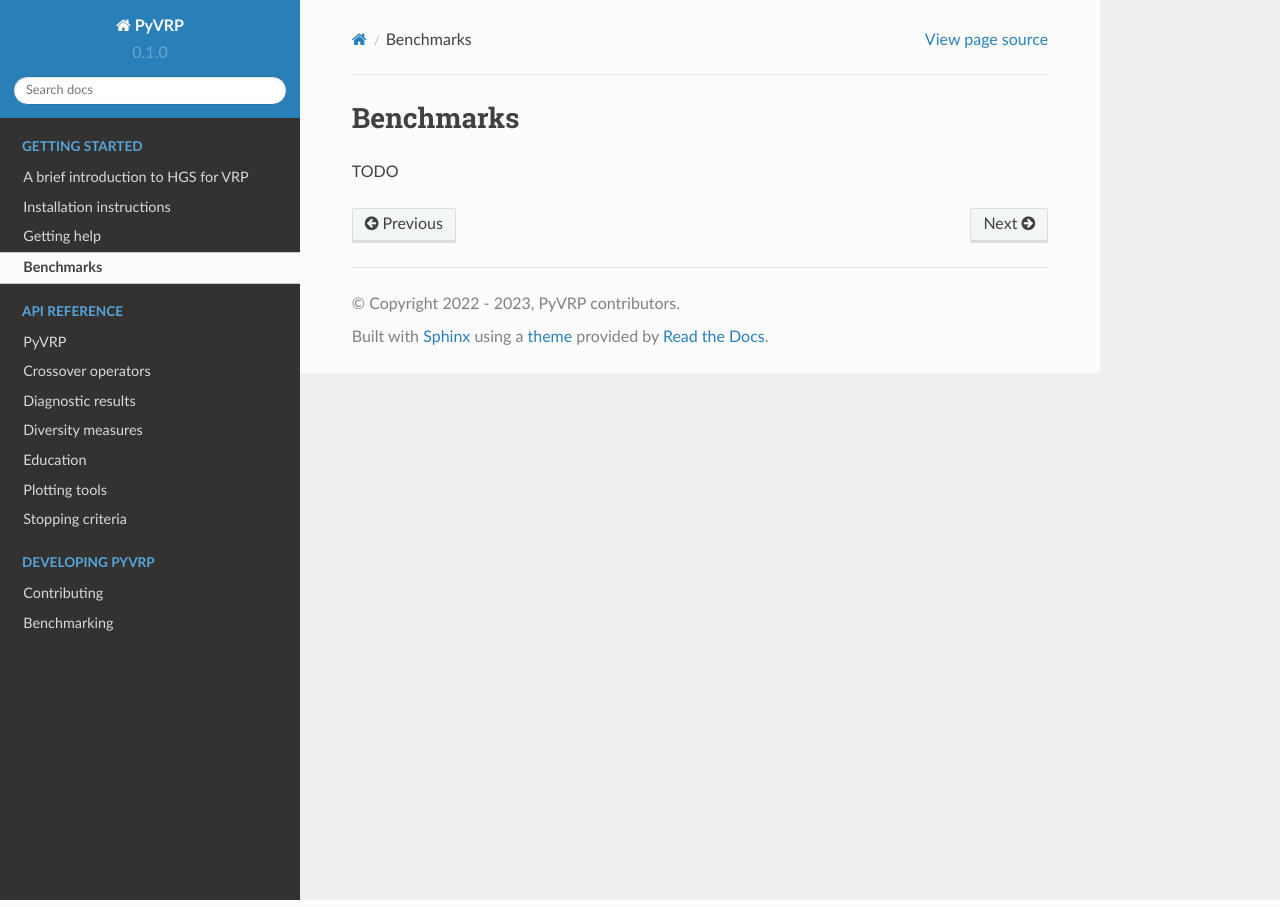
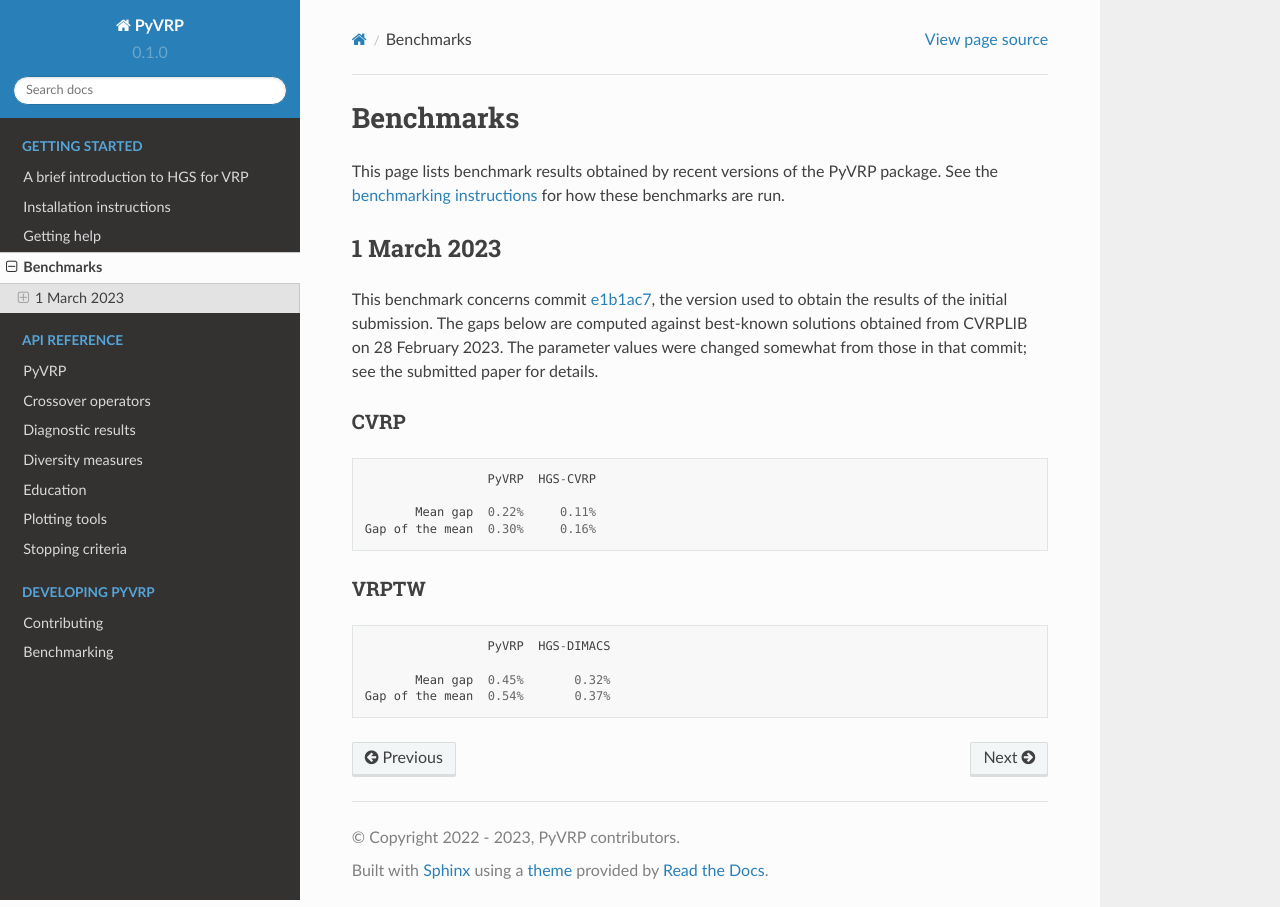
Before and after one commit to PyVRP/PyVRP, a Sphinx documentation site: the page built from docs/source/setup/benchmarks.rst, in a window 1280 px wide. Built offline with Sphinx 7.4.7 and the Read the Docs theme 2.0.0, drawn with Linux system fonts in a browser that asks for light colours; pages that are not in the unit, such as notebooks, are missing from menus.

Commit message:
Add benchmark results page to docs

```diff
--- a/docs/source/index.rst
+++ b/docs/source/index.rst
@@ -14,7 +14,6 @@ TODO
 
    setup/introduction_to_hgs
    setup/installation
-   setup/contributing
    setup/getting_help
    setup/benchmarks
 
--- a/docs/source/setup/benchmarks.rst
+++ b/docs/source/setup/benchmarks.rst
@@ -1,4 +1,32 @@
 Benchmarks
 ==========
 
-TODO
+This page lists benchmark results obtained by recent versions of the PyVRP package.
+See the :doc:`benchmarking instructions <../dev/benchmarking>` for how these benchmarks are run.
+
+1 March 2023
+------------
+
+This benchmark concerns commit `e1b1ac7 <https://github.com/N-Wouda/PyVRP/commit/e1b1ac72bc1246cc51d252bf72df71fc43dc422b>`_, the version used to obtain the results of the initial submission.
+The gaps below are computed against best-known solutions obtained from CVRPLIB on 28 February 2023.
+The parameter values were changed somewhat from those in that commit; see the submitted paper for details.
+
+CVRP
+^^^^
+
+.. code-block::
+
+                    PyVRP  HGS-CVRP
+
+          Mean gap  0.22%     0.11%
+   Gap of the mean  0.30%     0.16%
+
+VRPTW
+^^^^^
+
+.. code-block::
+
+                    PyVRP  HGS-DIMACS
+
+          Mean gap  0.45%       0.32%
+   Gap of the mean  0.54%       0.37%
```
